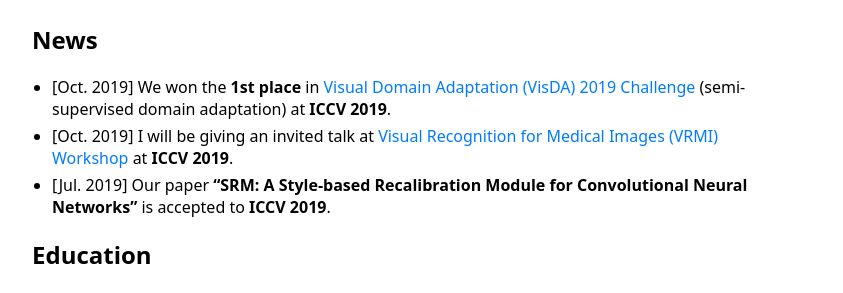
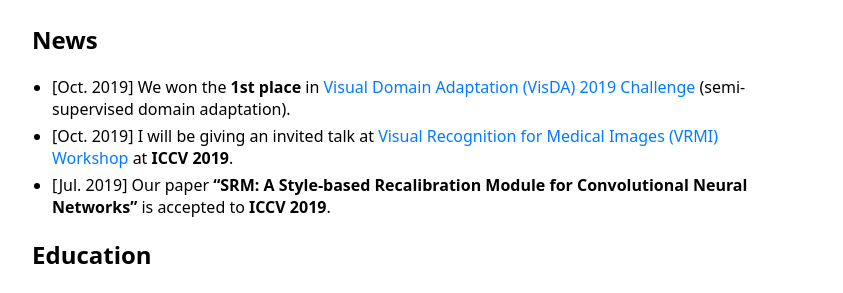
Before and after one commit to gholste/hyeonseobnam.github.io, a Jekyll site: the page built from index.md, in a window 1280 px wide. Shown: the part 416-709 px from the top of the page, without its empty margins (218-1061 px from the left). Built offline with Jekyll 4.4.1, drawn with Linux system fonts in a browser that asks for light colours.

Commit message:
Update index.md

```diff
--- a/index.md
+++ b/index.md
@@ -13,7 +13,7 @@ Before joining Lunit, I worked as a machine learning engineer at [NAVER LABS](ht
 My research interests include computer vision and deep learning with particular focus on multi-domain problems and robustness in real-world scenarios.
 
 ## News
-- [Oct. 2019] We won the **1st place** in [Visual Domain Adaptation (VisDA) 2019 Challenge](http://ai.bu.edu/visda-2019/) (semi-supervised domain adaptation) at **ICCV 2019**.
+- [Oct. 2019] We won the **1st place** in [Visual Domain Adaptation (VisDA) 2019 Challenge](http://ai.bu.edu/visda-2019/) (semi-supervised domain adaptation).
 - [Oct. 2019] I will be giving an invited talk at [Visual Recognition for Medical Images (VRMI) Workshop](https://sites.google.com/view/iccv19-vrmi) at **ICCV 2019**.
 - [Jul. 2019] Our paper **"SRM: A Style-based Recalibration Module for Convolutional Neural Networks"** is accepted to **ICCV 2019**.
 
```
